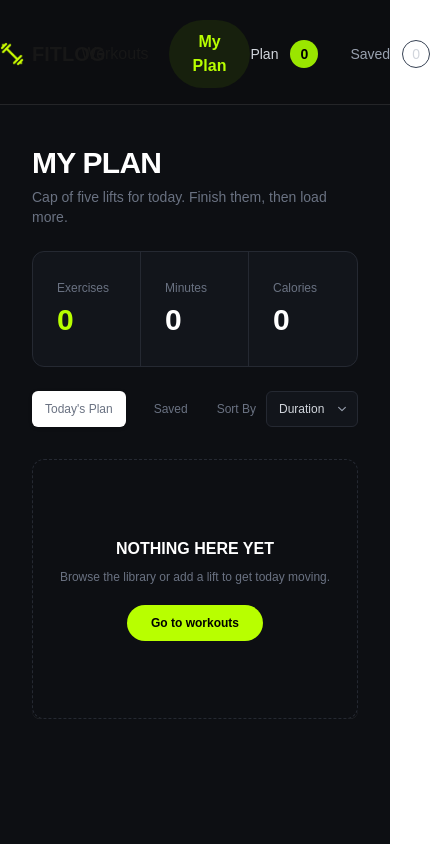
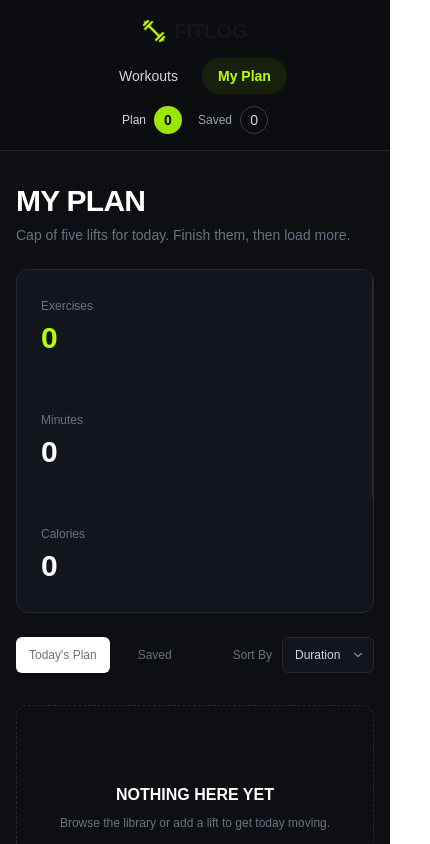
Before and after one commit to mdredoanhasan/Assignment-06-FitLog, a Next.js app: page /myPlan in a window 390 px wide. Shown: the top 844 px of the page, 430 px wide, since content can reach past the window. Built offline with nearby package versions, Linux system fonts and the light colour scheme.

Commit message:
responsive

```diff
--- a/src/app/components/banner.jsx
+++ b/src/app/components/banner.jsx
@@ -1,21 +1,38 @@
 import Image from "next/image";
 
+const BannerPage = () => {
+  return (
+    <div className="container mx-auto mt-8 px-4 md:mt-16 md:px-6 lg:mt-25">
+      <div className="flex flex-col items-center justify-between gap-8 rounded-2xl bg-[#222630]/40 p-6 md:p-10 lg:flex-row lg:p-20">
+        <div className="w-full text-center lg:w-1/2 lg:text-left">
+          <p className="mb-5 text-sm font-semibold uppercase tracking-[0.2em] text-[#C2F800] md:text-base">
+            WORKOUT LIBRARY
+          </p>
+          <h1 className="mb-5 text-3xl font-bold leading-tight md:text-4xl lg:text-5xl">
+            TRAIN WITH INTENT.
+            <br className="hidden md:block" /> LOG EVERY SET.
+          </h1>
+          <p className="mb-5 text-sm opacity-70 md:text-base">
+            FitLog is a dark, no-nonsense gym companion: pick a lift, lock it
+            into today&apos;s plan, and watch the week&apos;s work add up.
+          </p>
+          <button className="btn bg-[#C2F800] px-6 py-3 text-sm font-bold text-black/80 md:text-base">
+            BROWSE WORKOUTS
+          </button>
+        </div>
 
-const BannerPage = () => {
-    return (
-        <div className="flex container mx-auto mt-25 justify-between bg-[#222630]/40 p-20 rounded-2xl h-130 items-center">
-            <div>
-                <p className="text-[#C2F800] mb-5">WORKOUT LIBRARY</p>
-                <h1 className="font-bold text-5xl mb-5">TRAIN WITH INTENT.LOG <br /> EVERY SET.</h1>
-                <p className="opacity-60 mb-5">FitLog is a dark, no-nonsense gym companion: pick a lift, lock it <br /> into today's plan, and watch the week's work add up.</p>
-                <button className="btn  bg-[#C2F800] text-black/80 font-bold">BROWSE WORKOUTS</button>
-
-            </div>
-            <div>
-                <Image src={'/banner.png'} width={300} height={300} alt="banner image"/>
-            </div>
+        <div className="flex w-full items-center justify-center lg:w-1/2">
+          <Image
+            src={"/banner.png"}
+            width={300}
+            height={300}
+            alt="banner image"
+            className="h-auto w-full max-w-[260px] md:max-w-[320px]"
+          />
         </div>
-    );
+      </div>
+    </div>
+  );
 };
 
 export default BannerPage;
--- a/src/app/components/fitLogCard.jsx
+++ b/src/app/components/fitLogCard.jsx
@@ -7,10 +7,15 @@ import { PiFireSimpleFill } from "react-icons/pi";
 
 const FitLogCard = ({ fitlog }) => {
   return (
-    <Link href={`/heroSection/${fitlog.id}`}>
-      <div className="w-full overflow-hidden rounded-3xl bg-[#1c1f27]">
-        <div className="relative h-74 w-full">
-          <Image src={fitlog.image} alt={fitlog.name} fill />
+    <Link href={`/heroSection/${fitlog.id}`} className="block h-full">
+      <div className="h-full w-full overflow-hidden rounded-3xl bg-[#1c1f27] transition hover:scale-[1.01] hover:shadow-lg hover:shadow-black/20">
+        <div className="relative h-56 w-full sm:h-64">
+          <Image
+            src={fitlog.image}
+            alt={fitlog.name}
+            fill
+            className="object-cover"
+          />
         </div>
 
         <div className="px-4 pb-4 pt-3">
--- a/src/app/components/navber.jsx
+++ b/src/app/components/navber.jsx
@@ -1,4 +1,4 @@
-"use client"
+"use client";
 import Image from "next/image";
 import Link from "next/link";
 import { usePathname } from "next/navigation";
@@ -6,44 +6,44 @@ import React, { useContext } from "react";
 import { WorkoutContext } from "../context/workoutContext";
 
 const Navber = () => {
-  const {todayPlan,savedPlan}= useContext(WorkoutContext)
+  const { todayPlan, savedPlan } = useContext(WorkoutContext);
   const pathname = usePathname();
 
   const isActive = pathname === "/";
   const isActive2 = pathname === "/myPlan";
   return (
-    <div className="border-b border-white/10 sticky top-0 bg-[#0C0D10] z-10">
-      <div className="flex justify-between container mx-auto mt-5 mb-4">
-        <div className="flex font-bold text-[20px] items-center">
+    <div className="sticky top-0 z-10 border-b border-white/10 bg-[#0C0D10]">
+      <div className="container mx-auto mt-4 mb-4 px-4 md:px-6">
+        <div className="flex flex-col gap-3 md:flex-row md:items-center md:justify-between">
+          <div className="flex items-center justify-center font-bold text-[20px] md:justify-start">
             <Image
               src={"/logo.png"}
               width={90}
               height={0}
               alt="Nav logo"
-            className="h-6 w-6 mr-2"
+              className="mr-2 h-6 w-6"
             />
             FITLOG
           </div>
 
-        <ul className="flex gap-5 items-center">
+          <ul className="flex flex-wrap items-center justify-center gap-2 md:gap-5">
             <Link href={"/"}>
               <button
                 className={
                   isActive
-                  ? "rounded-full bg-[#17200d] px-6 py-2.5 font-semibold text-[#b8ff00]"
-                  : ""
+                    ? "rounded-full bg-[#17200d] px-4 py-2 text-sm font-semibold text-[#b8ff00] md:px-6 md:py-2.5"
+                    : "px-4 py-2 text-sm text-gray-300 md:px-6 md:py-2.5"
                 }
               >
-              {" "}
-              Workouts{" "}
-            </button>{" "}
+                Workouts
+              </button>
             </Link>
             <Link href={"/myPlan"}>
               <button
                 className={
                   isActive2
-                  ? "rounded-full bg-[#17200d] px-6 py-2.5 font-semibold text-[#b8ff00]"
-                  : ""
+                    ? "rounded-full bg-[#17200d] px-4 py-2 text-sm font-semibold text-[#b8ff00] md:px-6 md:py-2.5"
+                    : "px-4 py-2 text-sm text-gray-300 md:px-6 md:py-2.5"
                 }
               >
                 My Plan
@@ -51,19 +51,17 @@ const Navber = () => {
             </Link>
           </ul>
 
-        <div className="flex items-center gap-8">
-          {/* Plan */}
-          <div className="flex items-center gap-3 text-gray-300">
-            <span className="text-sm">Plan</span>
+          <div className="flex items-center justify-center gap-4 md:gap-8">
+            <div className="flex items-center gap-2 text-gray-300 md:gap-3">
+              <span className="text-xs md:text-sm">Plan</span>
 
               <span className="flex h-7 w-7 items-center justify-center rounded-full bg-lime-400 text-sm font-semibold text-black">
                 {todayPlan.length}
               </span>
             </div>
 
-          {/* Saved */}
-          <div className="flex items-center gap-3 text-gray-400">
-            <span className="text-sm">Saved</span>
+            <div className="flex items-center gap-2 text-gray-400 md:gap-3">
+              <span className="text-xs md:text-sm">Saved</span>
 
               <span className="flex h-7 w-7 items-center justify-center rounded-full border border-gray-700 text-sm text-gray-300">
                 {savedPlan.length}
@@ -72,6 +70,7 @@ const Navber = () => {
           </div>
         </div>
       </div>
+    </div>
   );
 };
 
--- a/src/app/heroSection/[fitlogId]/detailClient.jsx
+++ b/src/app/heroSection/[fitlogId]/detailClient.jsx
@@ -1,7 +1,6 @@
 import AddToPlan from "@/app/button/addToPlan";
 import SavedPlan from "@/app/button/savePlan";
 import Image from "next/image";
-
 
 export default function DetailClient({ fitCard }) {
   const stats = [
@@ -15,9 +14,9 @@ export default function DetailClient({ fitCard }) {
   ];
 
   return (
-    <div className="min-h-screen bg-[#0C0D10] px-6 py-10 text-white">
+    <div className="min-h-screen bg-[#0C0D10] px-4 py-8 text-white sm:px-6 md:py-10">
       <div className="mx-auto grid max-w-6xl gap-8 lg:grid-cols-2">
-        <div className="relative h-80 w-full overflow-hidden rounded-2xl lg:h-full">
+        <div className="relative h-72 w-full overflow-hidden rounded-2xl sm:h-80 lg:h-full">
           <Image
             src={fitCard.image}
             alt={fitCard.name}
--- a/src/app/heroSection/page.jsx
+++ b/src/app/heroSection/page.jsx
@@ -10,10 +10,12 @@ const getdata = async () => {
 const HeroSection = async () => {
   const fitLogData = await getdata();
   return (
-    <div className="container mx-auto mt-30 mb-30">
-      <h2 className="font-bold text-4xl mb-2">THE LIBRARY</h2>
-      <p className="mb-12 opacity-60">Twelve lifts covering every major muscle group.</p>
-      <ul className="grid grid-cols-3 gap-8 ">
+    <div className="container mx-auto mt-12 mb-20 px-4 md:mt-20 md:px-6 lg:mt-30">
+      <h2 className="mb-2 text-3xl font-bold md:text-4xl">THE LIBRARY</h2>
+      <p className="mb-8 opacity-60 md:mb-12">
+        Twelve lifts covering every major muscle group.
+      </p>
+      <ul className="grid grid-cols-1 gap-6 sm:grid-cols-2 xl:grid-cols-3">
         {fitLogData.map((fitlog) => {
           return <FitLogCard key={fitlog.id} fitlog={fitlog}></FitLogCard>;
         })}
--- a/src/app/myPlan/page.jsx
+++ b/src/app/myPlan/page.jsx
@@ -48,7 +48,7 @@ const MyPlan = () => {
 
   return (
     <div className="min-h-screen bg-[#0d0f13] text-white">
-      <div className="container mx-auto px-8 py-10">
+      <div className="container mx-auto px-4 py-8 md:px-8 md:py-10">
         {/* Header */}
         <div className="mb-6">
           <h1 className="text-3xl font-bold tracking-tight">MY PLAN</h1>
@@ -59,7 +59,7 @@ const MyPlan = () => {
         </div>
 
         {/* Statistics */}
-        <div className="grid grid-cols-3 rounded-xl border border-[#252932] bg-[#12151b]">
+        <div className="grid grid-cols-1 gap-0 overflow-hidden rounded-xl border border-[#252932] bg-[#12151b] sm:grid-cols-3">
           {/* Exercises */}
           <div className="border-r border-[#252932] px-6 py-7">
             <p className="text-xs text-gray-500">Exercises</p>
```
Lines whose indentation alone changed are shown as unchanged.
